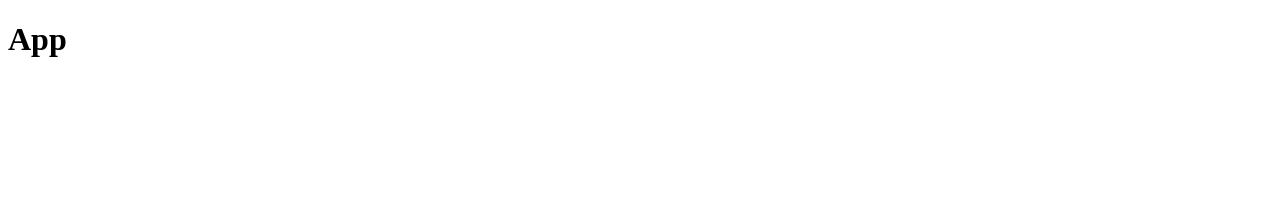
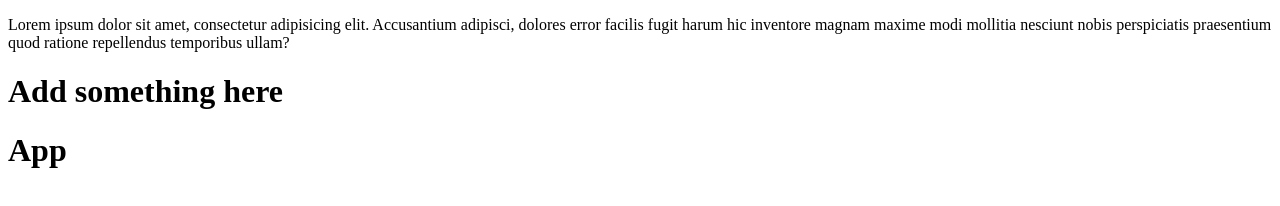
Before and after one commit to Direct-Entry-Program-8/clone-pull-project, a website: page src/index.html in a window 1280 px wide. Drawn offline with Linux system fonts and the light colour scheme.

Commit message:
Add some content

```diff
--- a/src/index.html
+++ b/src/index.html
@@ -8,6 +8,10 @@
     <title>App</title>
 </head>
 <body>
+    <p>
+        Lorem ipsum dolor sit amet, consectetur adipisicing elit. Accusantium adipisci, dolores error facilis fugit harum hic inventore magnam maxime modi mollitia nesciunt nobis perspiciatis praesentium quod ratione repellendus temporibus ullam?
+    </p>
+    <h1>Add something here</h1>
     <h1>App</h1>
 </body>
 </html>
```
